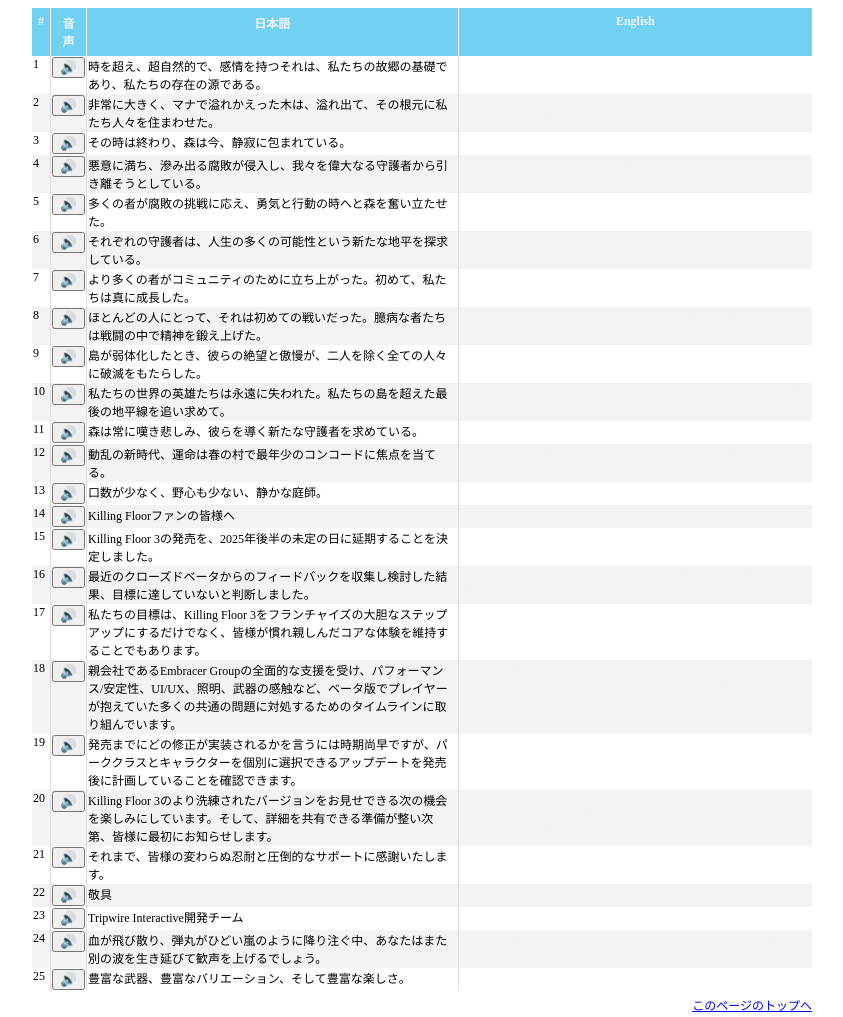
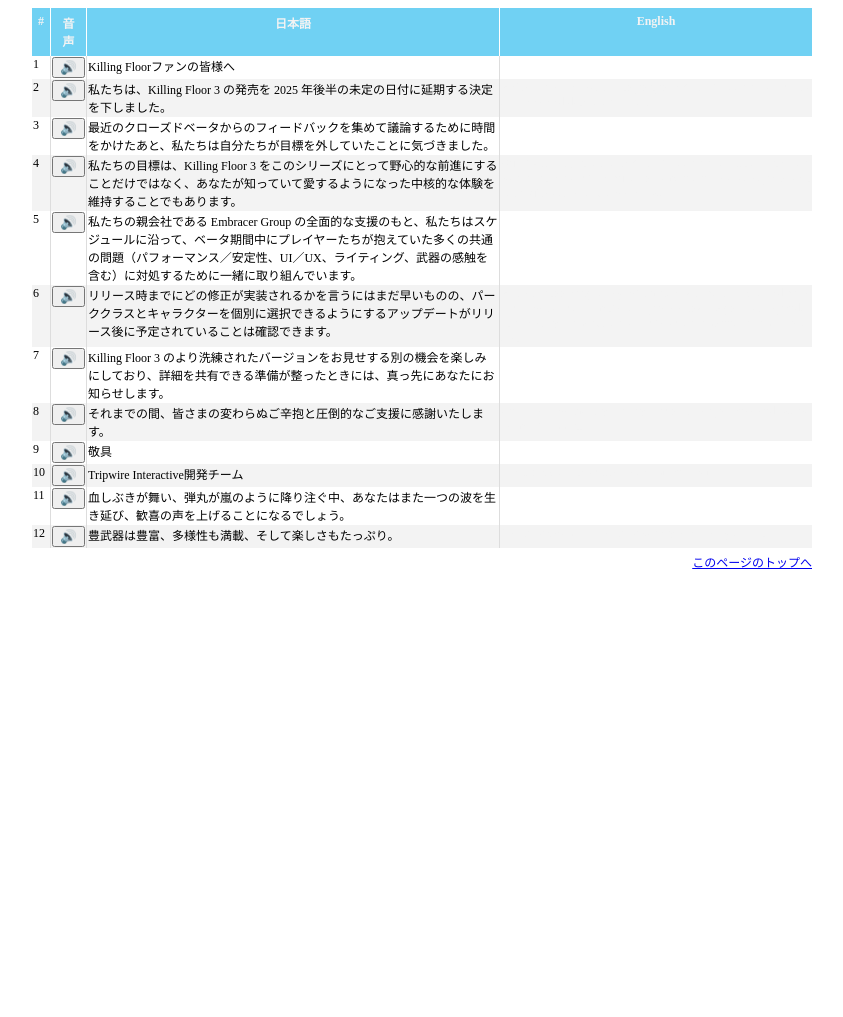
Before and after one commit to BEROCHLU/table-speaker, a plain HTML site: page index.html in a window 1280 px wide. Shown: the whole page, without its empty margins (218-1061 px from the left). After the commit the page ends 800 px from the top, so only its background shows below. Drawn offline with nearby package versions, Linux system fonts and the light colour scheme.

Commit message:
refactor(index): remove narrative intro and revise Japanese translations
Removed the initial narrative rows from the table to focus content on the announcement regarding Killing Floor 3. Updated and refined Japanese translations for clarity and naturalness, ensuring closer alignment with the English text. No changes were made to the English content. This streamlines the page and improves the quality of Japanese localization.

```diff
--- a/index.html
+++ b/index.html
@@ -24,128 +24,50 @@
                         <tr>
                             <td class="row-number"></td>
                             <td><button class="speaker">🔊</button></td>
-                            <td class="jp">時を超え、超自然的で、感情を持つそれは、私たちの故郷の基礎であり、私たちの存在の源である。</td>
-                            <td class="en">Timeless, supernatural, and sentient, it is the foundation of our home and the source of our existence.</td>
-                        </tr>
-                        <tr>
-                            <td class="row-number"></td>
-                            <td><button class="speaker">🔊</button></td>
-                            <td class="jp">非常に大きく、マナで溢れかえった木は、溢れ出て、その根元に私たち人々を住まわせた。</td>
-                            <td class="en">A tree so large and overflowing with Mana, it spilled over, populating its foundation with our peoples.</td>
-                        </tr>
-                        <tr>
-                            <td class="row-number"></td>
-                            <td><button class="speaker">🔊</button></td>
-                            <td class="jp">その時は終わり、森は今、静寂に包まれている。</td>
-                            <td class="en">That time has ended, and the Grove is now silent.</td>
-                        </tr>
-                        <tr>
-                            <td class="row-number"></td>
-                            <td><button class="speaker">🔊</button></td>
-                            <td class="jp">悪意に満ち、滲み出る腐敗が侵入し、我々を偉大なる守護者から引き離そうとしている。</td>
-                            <td class="en">Malevolent, oozing Rot has seeped in, seeking to separate us from our greatest Protector.</td>
-                        </tr>
-                        <tr>
-                            <td class="row-number"></td>
-                            <td><button class="speaker">🔊</button></td>
-                            <td class="jp">多くの者が腐敗の挑戦に応え、勇気と行動の時へと森を奮い立たせた。</td>
-                            <td class="en">Many heeded the Rot's challenge, rallying the Grove to a time of bravery and action.</td>
-                        </tr>
-                        <tr>
-                            <td class="row-number"></td>
-                            <td><button class="speaker">🔊</button></td>
-                            <td class="jp">それぞれの守護者は、人生の多くの可能性という新たな地平を探求している。</td>
-                            <td class="en">Each Guardian, exploring a new horizon of life's many possibilities</td>
-                        </tr>
-                        <tr>
-                            <td class="row-number"></td>
-                            <td><button class="speaker">🔊</button></td>
-                            <td class="jp">より多くの者がコミュニティのために立ち上がった。初めて、私たちは真に成長した。</td>
-                            <td class="en">More stepped up for the community. For the first time, we truly grew.</td>
-                        </tr>
-                        <tr>
-                            <td class="row-number"></td>
-                            <td><button class="speaker">🔊</button></td>
-                            <td class="jp">ほとんどの人にとって、それは初めての戦いだった。臆病な者たちは戦闘の中で精神を鍛え上げた。</td>
-                            <td class="en">To most, it was their first time fighting. The meek forged their spirits in combat.</td>
-                        </tr>
-                        <tr>
-                            <td class="row-number"></td>
-                            <td><button class="speaker">🔊</button></td>
-                            <td class="jp">島が弱体化したとき、彼らの絶望と傲慢が、二人を除く全ての人々に破滅をもたらした。</td>
-                            <td class="en">When the island grew weaker, their desperation and hubris spelled demise for all but two.</td>
-                        </tr>
-                        <tr>
-                            <td class="row-number"></td>
-                            <td><button class="speaker">🔊</button></td>
-                            <td class="jp">私たちの世界の英雄たちは永遠に失われた。私たちの島を超えた最後の地平線を追い求めて。</td>
-                            <td class="en">The heroes of our world forever lost, chasing the final horizon beyond our island.</td>
-                        </tr>
-                        <tr>
-                            <td class="row-number"></td>
-                            <td><button class="speaker">🔊</button></td>
-                            <td class="jp">森は常に嘆き悲しみ、彼らを導く新たな守護者を求めている。</td>
-                            <td class="en">The Grove, ever mourning, wants for a new Guardian to lead them.</td>
-                        </tr>
-                        <tr>
-                            <td class="row-number"></td>
-                            <td><button class="speaker">🔊</button></td>
-                            <td class="jp">動乱の新時代、運命は春の村で最年少のコンコードに焦点を当てる。</td>
-                            <td class="en">In a new age of turmoil, fate focuses on Concord, the youngest of Spring Hamlet.</td>
-                        </tr>
-                        <tr>
-                            <td class="row-number"></td>
-                            <td><button class="speaker">🔊</button></td>
-                            <td class="jp">口数が少なく、野心も少ない、静かな庭師。</td>
-                            <td class="en">A quiet gardener of few words and fewer aspirations.</td>
-                        </tr>
-                        <tr>
-                            <td class="row-number"></td>
-                            <td><button class="speaker">🔊</button></td>
                             <td class="jp">Killing Floorファンの皆様へ</td>
                             <td class="en">Dear Killing Floor Fans,</td>
                         </tr>
                         <tr>
                             <td class="row-number"></td>
                             <td><button class="speaker">🔊</button></td>
-                            <td class="jp">Killing Floor 3の発売を、2025年後半の未定の日に延期することを決定しました。</td>
+                            <td class="jp">私たちは、Killing Floor 3 の発売を 2025 年後半の未定の日付に延期する決定を下しました。</td>
                             <td class="en">We've made the decision to postpone Killing Floor 3's launch to an undecided date later in 2025.</td>
                         </tr>
                         <tr>
                             <td class="row-number"></td>
                             <td><button class="speaker">🔊</button></td>
-                            <td class="jp">最近のクローズドベータからのフィードバックを収集し検討した結果、目標に達していないと判断しました。</td>
+                            <td class="jp">最近のクローズドベータからのフィードバックを集めて議論するために時間をかけたあと、私たちは自分たちが目標を外していたことに気づきました。</td>
                             <td class="en">After taking the time to gather and discuss feedback from our recent closed beta, we've realized that we missed the mark.</td>
                         </tr>
                         <tr>
                             <td class="row-number"></td>
                             <td><button class="speaker">🔊</button></td>
-                            <td class="jp">私たちの目標は、Killing Floor 3をフランチャイズの大胆なステップアップにするだけでなく、皆様が慣れ親しんだコアな体験を維持することでもあります。</td>
+                            <td class="jp">私たちの目標は、Killing Floor 3 をこのシリーズにとって野心的な前進にすることだけではなく、あなたが知っていて愛するようになった中核的な体験を維持することでもあります。</td>
                             <td class="en">Our goal isn't just to make Killing Floor 3 an ambitious step forward for the franchise, but also to maintain the core experience that you've come to know and love.</td>
                         </tr>
                         <tr>
                             <td class="row-number"></td>
                             <td><button class="speaker">🔊</button></td>
-                            <td class="jp">親会社であるEmbracer Groupの全面的な支援を受け、パフォーマンス/安定性、UI/UX、照明、武器の感触など、ベータ版でプレイヤーが抱えていた多くの共通の問題に対処するためのタイムラインに取り組んでいます。</td>
+                            <td class="jp">私たちの親会社である Embracer Group の全面的な支援のもと、私たちはスケジュールに沿って、ベータ期間中にプレイヤーたちが抱えていた多くの共通の問題（パフォーマンス／安定性、UI／UX、ライティング、武器の感触を含む）に対処するために一緒に取り組んでいます。</td>
                             <td class="en">With the full support of our parent company Embracer Group, we're working together on a timeline to address many of the common issues players had during the beta, including performance/stability, UI/UX, lighting,
                                 and weapon feel.</td>
                         </tr>
                         <tr>
                             <td class="row-number"></td>
                             <td><button class="speaker">🔊</button></td>
-                            <td class="jp">発売までにどの修正が実装されるかを言うには時期尚早ですが、パーククラスとキャラクターを個別に選択できるアップデートを発売後に計画していることを確認できます。</td>
+                            <td class="jp">リリース時までにどの修正が実装されるかを言うにはまだ早いものの、パーククラスとキャラクターを個別に選択できるようにするアップデートがリリース後に予定されていることは確認できます。</td>
                             <td class="en">While it's too early to say which fixes will be implemented by launch, we can confirm that an update allowing you to independently select your perk class and character is planned for post-release.</td>
                         </tr>
                         <tr>
                             <td class="row-number"></td>
                             <td><button class="speaker">🔊</button></td>
-                            <td class="jp">Killing Floor 3のより洗練されたバージョンをお見せできる次の機会を楽しみにしています。そして、詳細を共有できる準備が整い次第、皆様に最初にお知らせします。</td>
+                            <td class="jp">Killing Floor 3 のより洗練されたバージョンをお見せする別の機会を楽しみにしており、詳細を共有できる準備が整ったときには、真っ先にあなたにお知らせします。</td>
                             <td class="en">We look forward to another opportunity to show you a more polished version of Killing Floor 3, and when we're ready to share more details, you will be the first to know.</td>
                         </tr>
                         <tr>
                             <td class="row-number"></td>
                             <td><button class="speaker">🔊</button></td>
-                            <td class="jp">それまで、皆様の変わらぬ忍耐と圧倒的なサポートに感謝いたします。</td>
+                            <td class="jp">それまでの間、皆さまの変わらぬご辛抱と圧倒的なご支援に感謝いたします。</td>
                             <td class="en">Until then, we thank you for your continued patience and overwhelming support.</td>
                         </tr>
                         <tr>
@@ -163,13 +85,13 @@
                         <tr>
                             <td class="row-number"></td>
                             <td><button class="speaker">🔊</button></td>
-                            <td class="jp">血が飛び散り、弾丸がひどい嵐のように降り注ぐ中、あなたはまた別の波を生き延びて歓声を上げるでしょう。</td>
+                            <td class="jp">血しぶきが舞い、弾丸が嵐のように降り注ぐ中、あなたはまた一つの波を生き延び、歓喜の声を上げることになるでしょう。</td>
                             <td class="en">As the blood flies and the bullets rain down like a bad storm, you'll whoop with delight as you survive yet another wave.</td>
                         </tr>
                         <tr>
                             <td class="row-number"></td>
                             <td><button class="speaker">🔊</button></td>
-                            <td class="jp">豊富な武器、豊富なバリエーション、そして豊富な楽しさ。</td>
+                            <td class="jp">豊武器は豊富、多様性も満載、そして楽しさもたっぷり。</td>
                             <td class="en">Plenty of weapons, plenty of variety, and plenty of fun.</td>
                         </tr>
                     </tbody>
```
